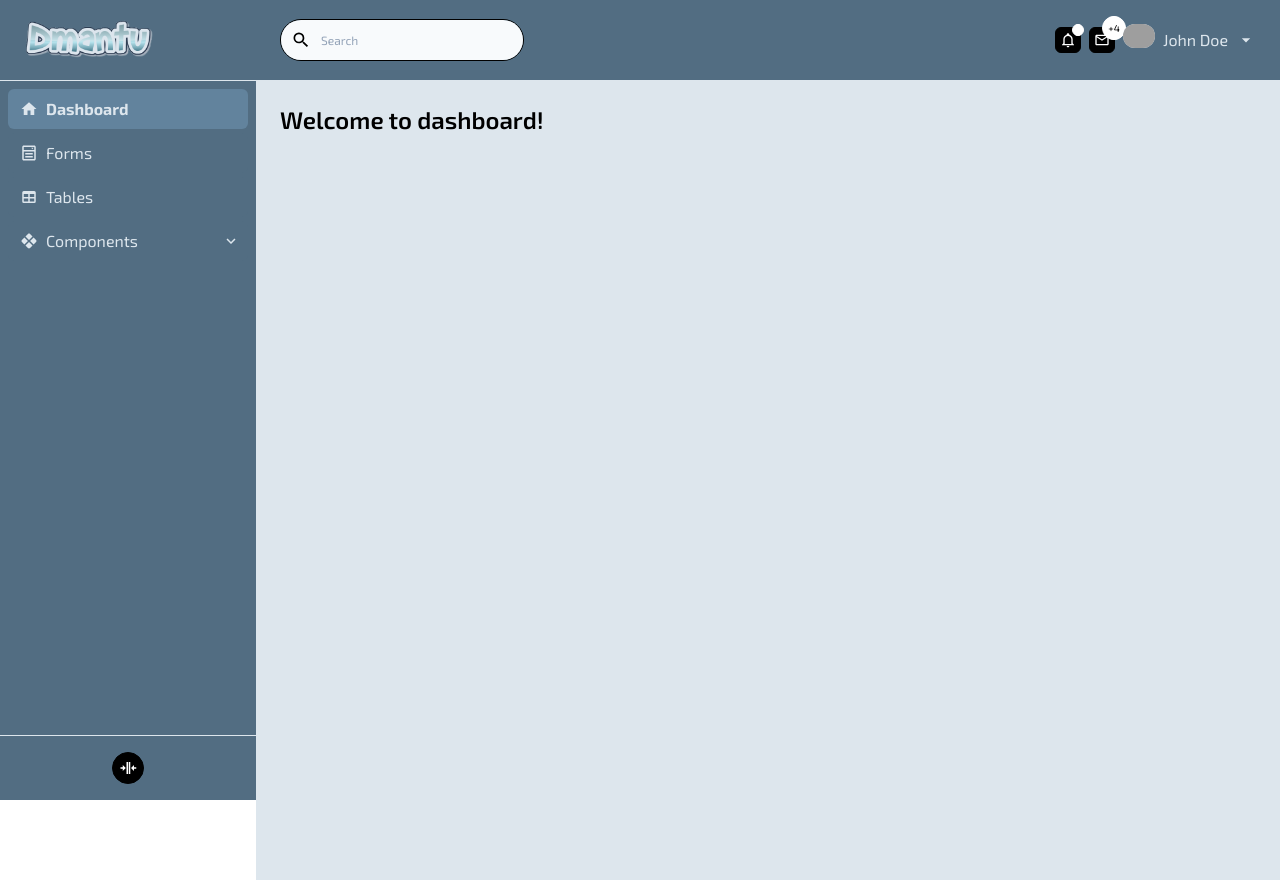
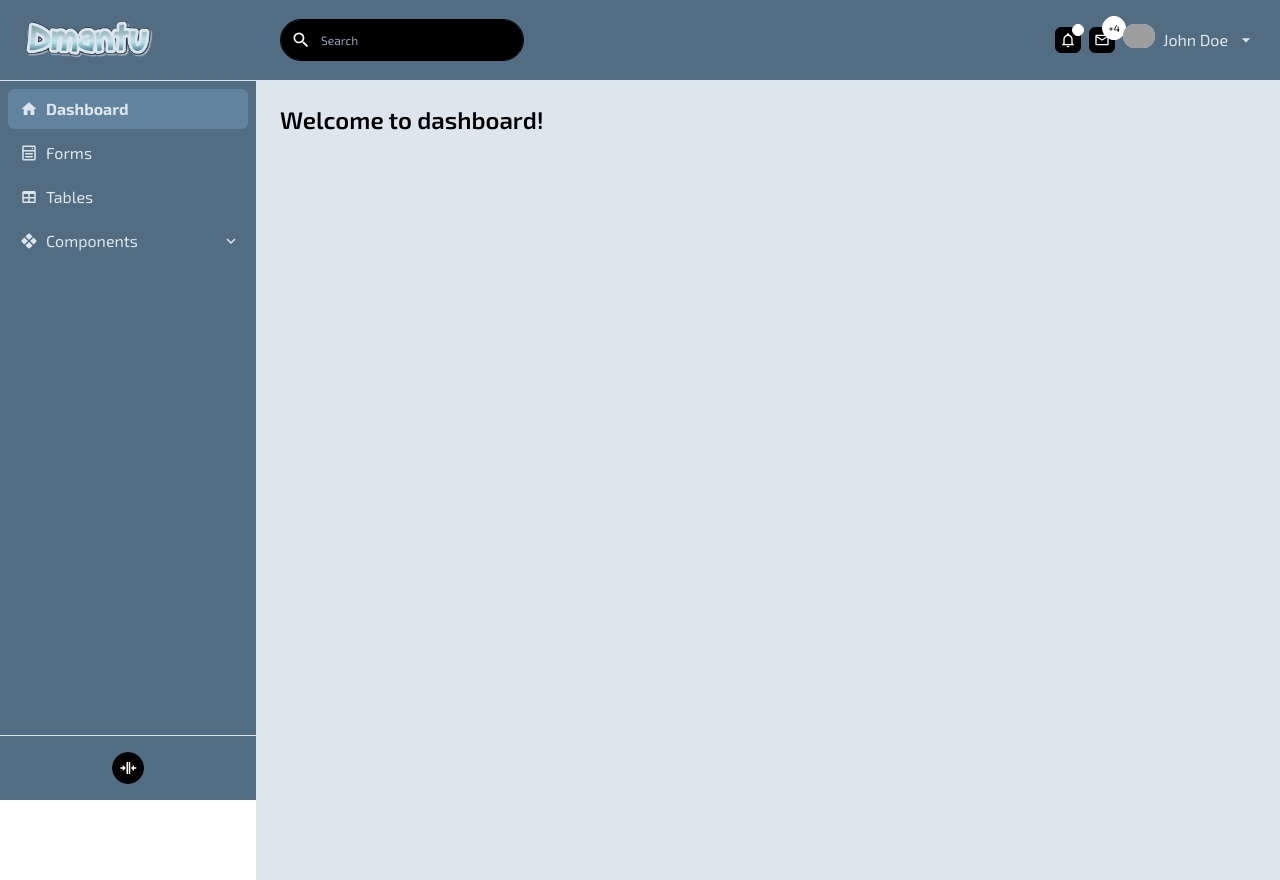
Before and after one commit to vishalkanani99/dmantu-admin, a Vue app: page / in a window 1280 px wide. Built offline with nearby package versions, Linux system fonts and the light colour scheme; grey boxes are pictures that could not be loaded.

Commit message:
fixed: field colors

```diff
--- a/src/components/form/Field.vue
+++ b/src/components/form/Field.vue
@@ -94,7 +94,7 @@
       props.type === 'textarea' ? 'h-24' : 'h-10',
       props.inputLeftIcon ? 'pl-10' : 'pl-3',
       props.inputRightIcon ? 'pr-10' : 'pr-3',
-      'bg-[--color-xl] text-[--color] placeholder-[--color-l] focus:ring-[--color-l]',
+      'bg-[--color] text-[--color-inverse] placeholder-[--color-l] focus:ring-[--color-l]',
       borderRadius.value,
     ];
   });
@@ -162,7 +162,7 @@
           'absolute left-0',
           'inline-flex justify-center items-center',
           'w-10 h-10 z-[2]',
-          'text-[--color] cursor-pointer',
+          'text-[--color-inverse] cursor-pointer',
         ]"
         :path="inputLeftIcon"
         @click="$emit('leftIconClick')" />
@@ -184,7 +184,7 @@
           'absolute right-0',
           'inline-flex justify-center items-center',
           'w-10 h-10 z-[2]',
-          'text-[--color] cursor-pointer',
+          'text-[--color-inverse] cursor-pointer',
         ]"
         :path="inputRightIcon"
         @click="$emit('rightIconClick')" />
```
